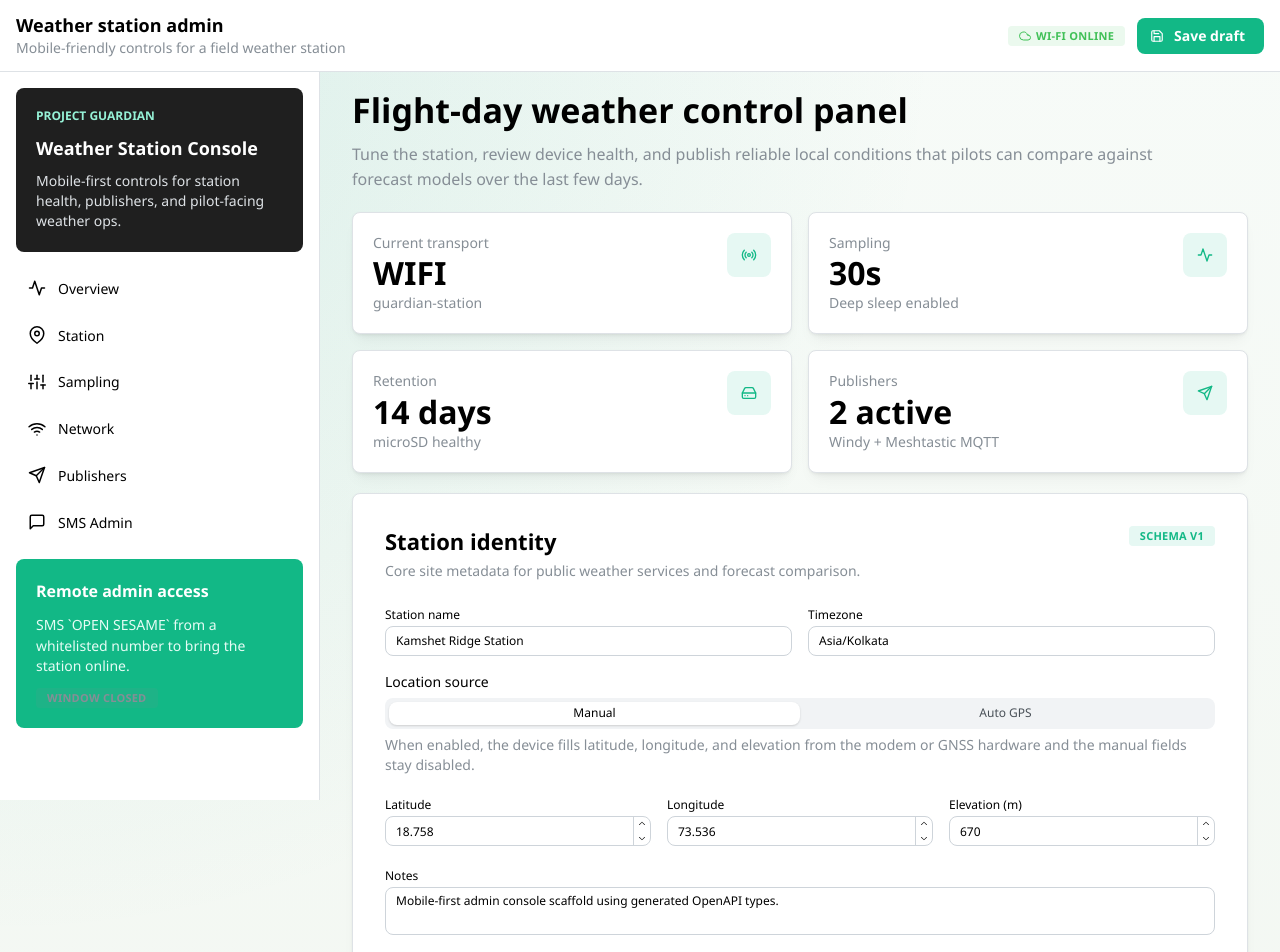
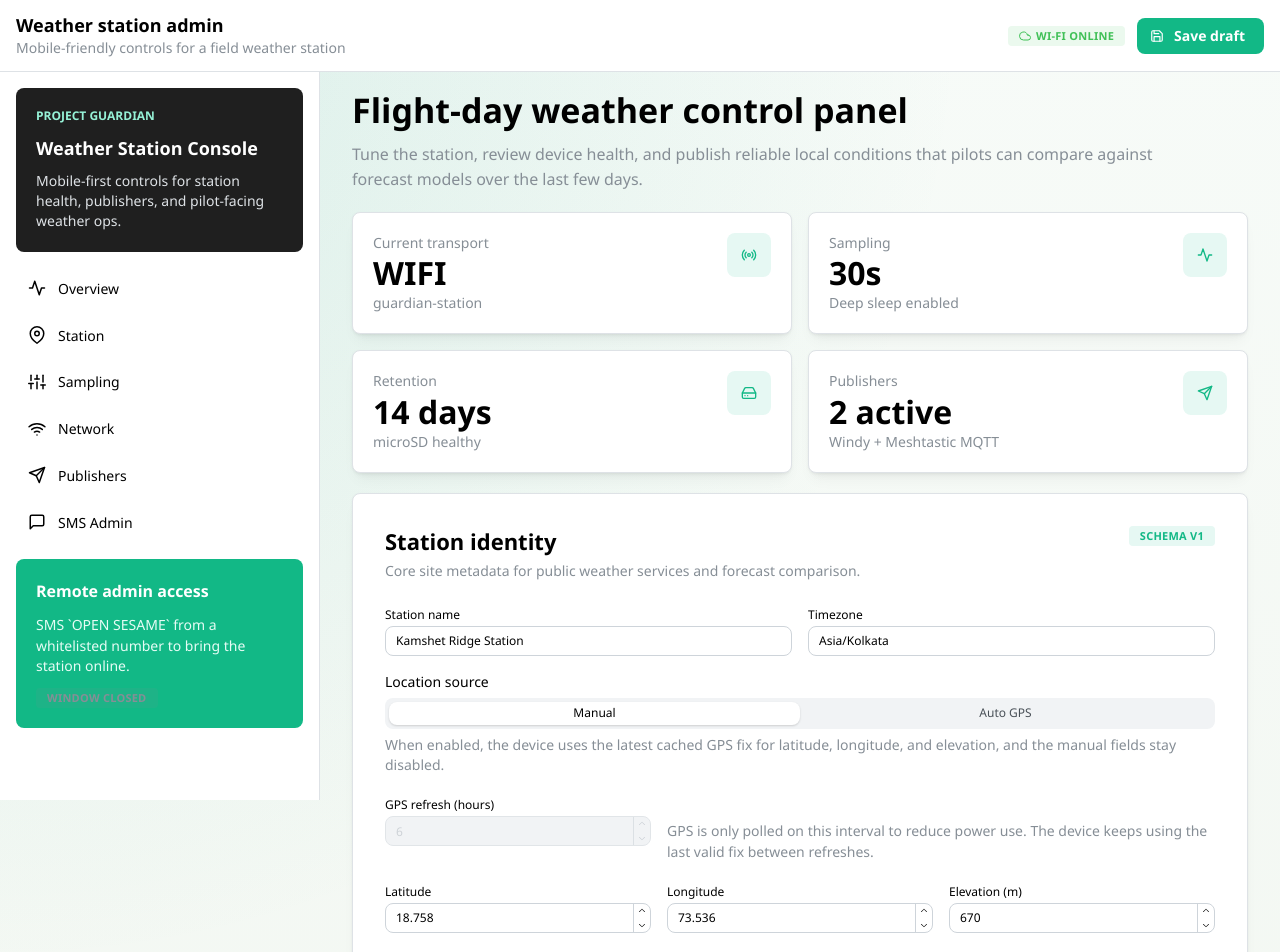
Before and after one commit to ketan/project-guardian, a React (Vite) app in the folder frontend/: page / in a window 1280 px wide. Shown: the top 952 px of the page. Built offline with nearby package versions, Linux system fonts and the light colour scheme.

Commit message:
feat: add gps location refresh settings

```diff
--- a/frontend/src/components/sections/StationSection.tsx
+++ b/frontend/src/components/sections/StationSection.tsx
@@ -58,10 +58,30 @@ export function StationSection({ config, updateStationField, setConfig }: Statio
               ]}
             />
             <Text c="dimmed" size="sm">
-              When enabled, the device fills latitude, longitude, and elevation from the modem or
-              GNSS hardware and the manual fields stay disabled.
+              When enabled, the device uses the latest cached GPS fix for latitude, longitude, and
+              elevation, and the manual fields stay disabled.
             </Text>
           </Stack>
+        </Grid.Col>
+        <Grid.Col span={{ base: 12, sm: 4 }}>
+          <NumberInput
+            label="GPS refresh (hours)"
+            value={config.station.gpsPollIntervalHours}
+            min={1}
+            max={24}
+            disabled={!autoGps}
+            onChange={(value) =>
+              typeof value === "number"
+                ? updateStationField("gpsPollIntervalHours", value)
+                : undefined
+            }
+          />
+        </Grid.Col>
+        <Grid.Col span={{ base: 12, sm: 8 }}>
+          <Text c="dimmed" mt={30} size="sm">
+            GPS is only polled on this interval to reduce power use. The device keeps using the
+            last valid fix between refreshes.
+          </Text>
         </Grid.Col>
         <Grid.Col span={{ base: 12, sm: 4 }}>
           <NumberInput
--- a/frontend/src/data/mockDevice.tsx
+++ b/frontend/src/data/mockDevice.tsx
@@ -23,6 +23,7 @@ export const initialConfig: UiConfig = {
     stationName: "Kamshet Ridge Station",
     timezone: "Asia/Kolkata",
     locationFromGPS: false,
+    gpsPollIntervalHours: 6,
     location: {
       latitude: 18.758,
       longitude: 73.536,
```
Also changed, not shown: frontend/src/api/generated.ts (+7 -0 lines), 2 other files (tests, documents, lock files or other folders).
